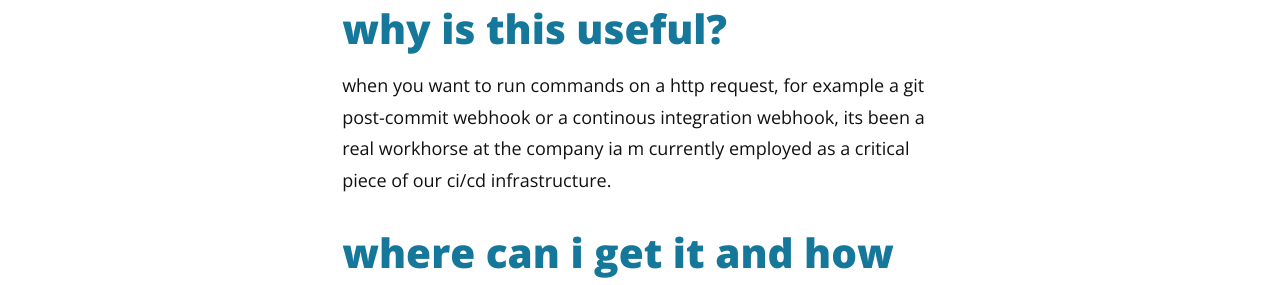
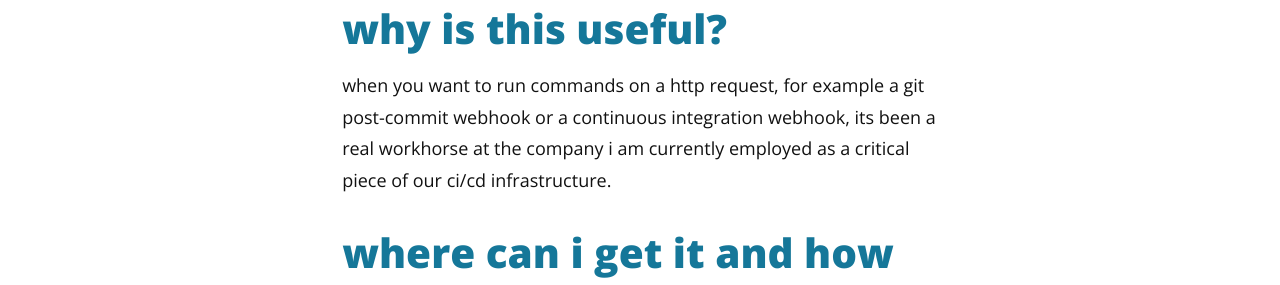
Before and after one commit to ozkar99/ozkar99.github.io, a Jekyll site: the page built from _posts/2018-06-09-webhook.markdown, in a window 1280 px wide. Shown: the part 793-1078 px from the top of the page. Built offline with Jekyll 4.4.1, drawn with Linux system fonts in a browser that asks for light colours; nearby versions of some CDN libraries; comment, search, counter and statistics services are not loaded.

Commit message:
fixes typos on webhook post

```diff
--- a/_posts/2018-06-09-webhook.markdown
+++ b/_posts/2018-06-09-webhook.markdown
@@ -14,7 +14,7 @@ comments: true
 [webhook](https://gitlab.com/ozkar99/webhook) is a simple http server application written in golang, that when presented with an appropiate request it will run a command on the host machine, its a very simple but very powerful software.
 
 ## why is this useful?
-when you want to run commands on a http request, for example a git post-commit webhook or a continous integration webhook, its been a real workhorse at the company ia m currently employed as a critical piece of our ci/cd infrastructure.
+when you want to run commands on a http request, for example a git post-commit webhook or a continuous integration webhook, its been a real workhorse at the company i am currently employed as a critical piece of our ci/cd infrastructure.
 
 ## where can i get it and how do i use it?
 Its all documented on the homepage of the project: [https://gitlab.com/ozkar99/webhook](https://gitlab.com/ozkar99/webhook)
```
